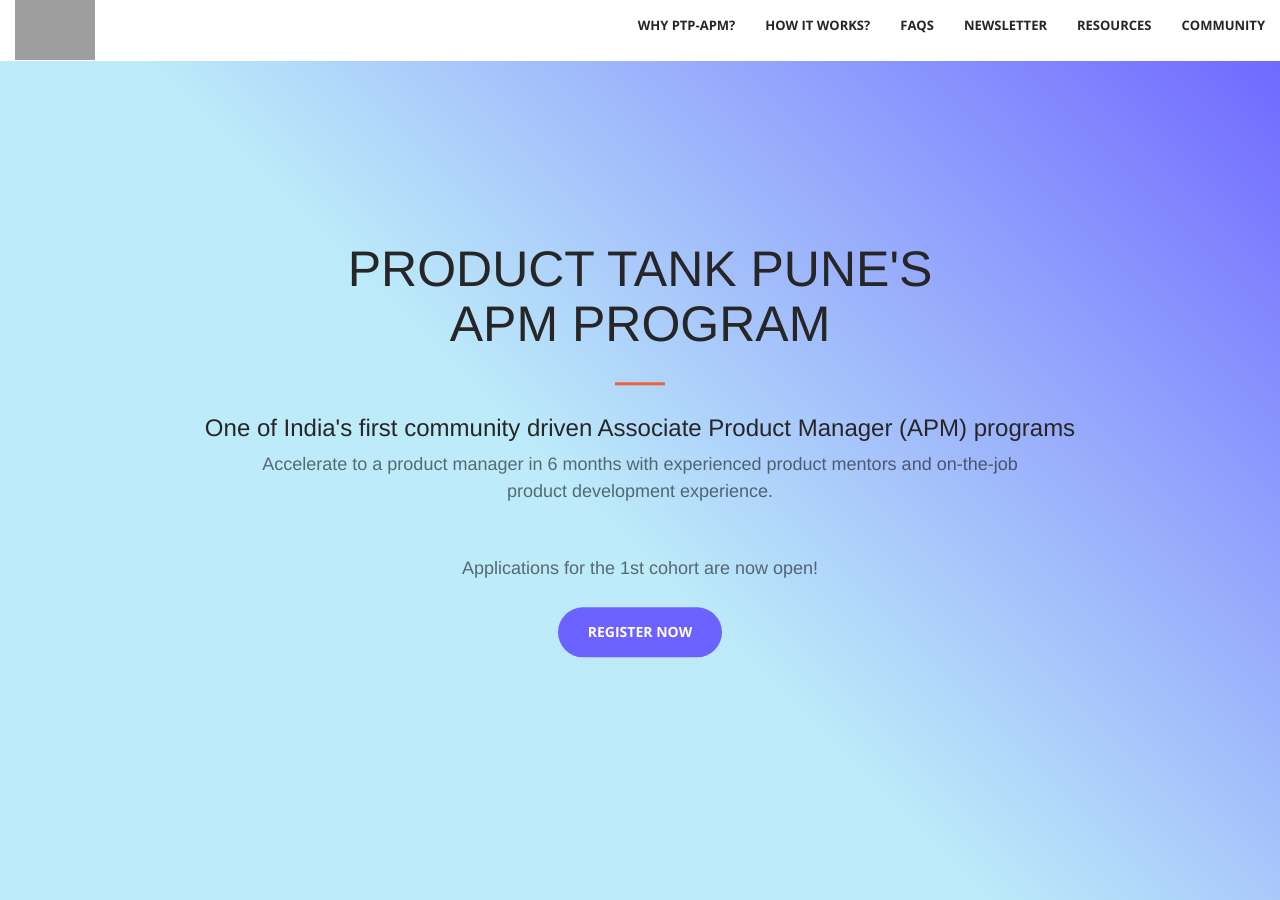
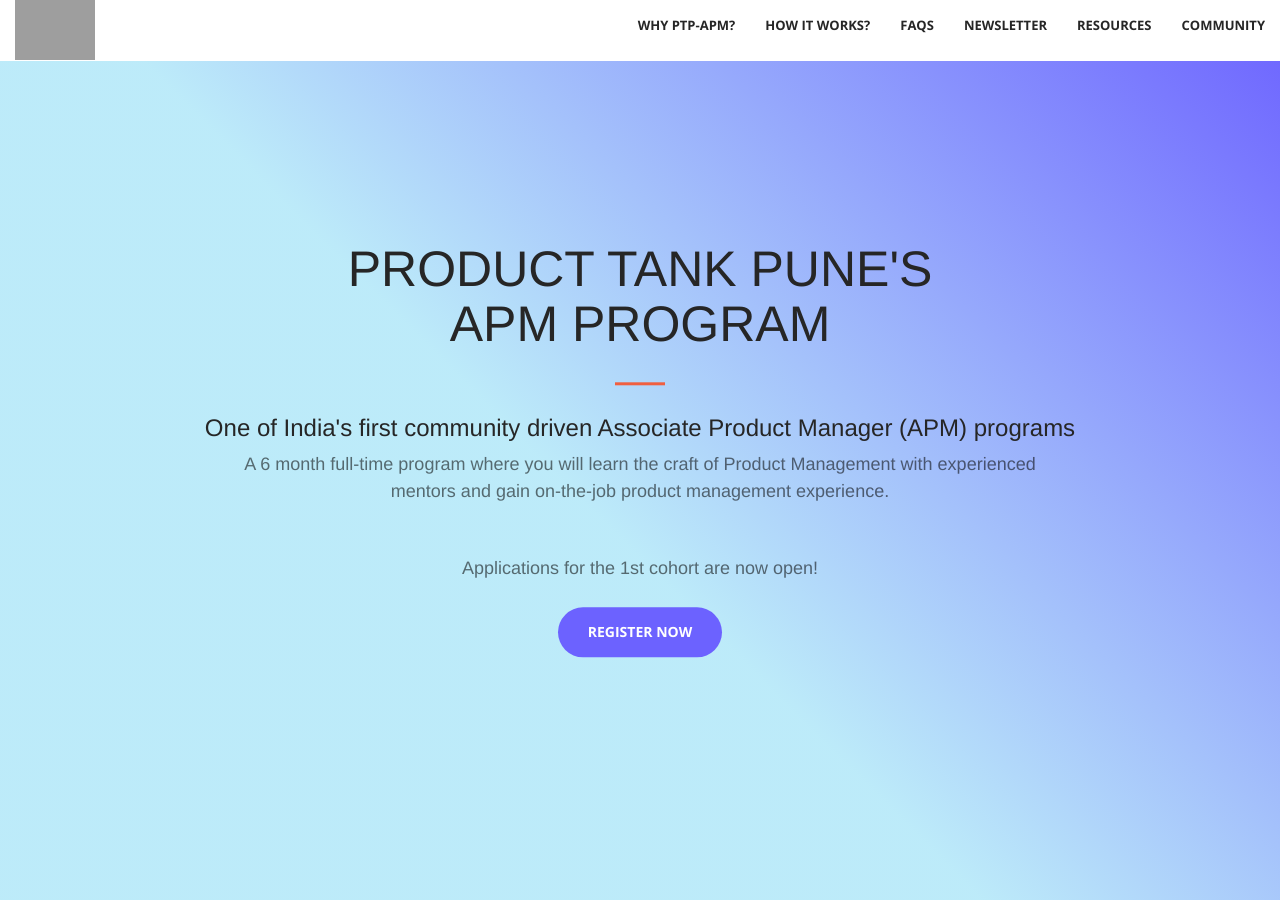
Before and after one commit to ProductTankPune/ptpapm, a Jekyll site: the page built from index.html, in a window 1280 px wide and 900 px high. Built offline with Jekyll 4.4.1, drawn with Linux system fonts in a browser that asks for light colours; some of the changed text lies outside the part shown; grey boxes are pictures that could not be loaded.

Commit message:
add more faqs

```diff
--- a/_includes/faqs.html
+++ b/_includes/faqs.html
@@ -19,7 +19,7 @@
 		  </div>
 		  <div id="collapse0" class="panel-collapse collapse" role="tabpanel" aria-labelledby="heading0">
 			<div class="panel-body px-3 mb-4">
-			  <p class="text-faded">The Product Tank Pune APM program is completely free for both the candidates as well as the participating companies. Product Tank Pune does not charge any fees for the program neither from the candidates nor from the companies. It is an initiative to open up more opportunities for PM candidates.</p>
+			  <p class="text-faded">The Product Tank Pune APM program is completely free for both the candidates as well as the participating companies. Product Tank Pune does not charge any fees for the program either from the candidates or from the companies. It is an initiative to open up more opportunities for PM candidates.</p>
 
 			</div>
 		  </div>
@@ -65,10 +65,26 @@ Is this similar to an internship?
 		  </div>
 		  <div id="collapse3" class="panel-collapse collapse" role="tabpanel" aria-labelledby="heading3">
 			<div class="panel-body px-3 mb-4">
-			  <p class="text-faded">Yes. This is very much similar to an internship but instead of just working on internship projects , you will be operating as a PM in full capacity. You will also receive weekly online mentorship and guidance throughout the duration of the program.</p>
+			  <p class="text-faded">This is very much similar to an internship but instead of just working on internship projects , you will be operating as a PM in full capacity. You will also receive weekly online mentorship and guidance throughout the duration of the program.</p>
 			</div>
 		  </div>
 		</div>
+
+		<div class="panel panel-default">
+		  <div class="panel-heading p-3 mb-3" role="tab" id="heading3">
+			<h3 class="panel-title">
+			  <a class="collapsed" role="button" title="" data-toggle="collapse" data-parent="#accordion" href="#collapse3" aria-expanded="true" aria-controls="collapse3">
+Is it guaranteed that I will be hired by the company post completion of the APM program?
+			  </a>
+			</h3>
+		  </div>
+		  <div id="collapse3" class="panel-collapse collapse" role="tabpanel" aria-labelledby="heading3">
+			<div class="panel-body px-3 mb-4">
+			  <p class="text-faded">The APM program does not guarantee that the company will hire you after the completion of the APM program. However, the guidance and the mentorship you receive from the mentors throughout the duration of the program will help you perform better on the job and increase the likelihood of you getting hired post the completion of the program.</p>
+			</div>
+		  </div>
+		</div>
+
 
 		<div class="panel panel-default">
 		  <div class="panel-heading p-3 mb-3" role="tab" id="heading4">
@@ -95,6 +111,38 @@ What kind of candidates are you looking for?
 		</div>
 
 
+		<div class="panel panel-default">
+		  <div class="panel-heading p-3 mb-3" role="tab" id="heading3">
+			<h3 class="panel-title">
+			  <a class="collapsed" role="button" title="" data-toggle="collapse" data-parent="#accordion" href="#collapse3" aria-expanded="true" aria-controls="collapse3">
+How can my company get involved?
+			  </a>
+			</h3>
+		  </div>
+		  <div id="collapse3" class="panel-collapse collapse" role="tabpanel" aria-labelledby="heading3">
+			<div class="panel-body px-3 mb-4">
+			  <p class="text-faded">Companies willing to be a part of the program can reach out to us at producttankpune@gmail.com. We'd encourage product leads from your company to reach out to know more about how your company can get involved and help us create the next generation of product managers and a thriving product management industry in India.</p>
+			</div>
+		  </div>
+		</div>
+
+		<div class="panel panel-default">
+		  <div class="panel-heading p-3 mb-3" role="tab" id="heading3">
+			<h3 class="panel-title">
+			  <a class="collapsed" role="button" title="" data-toggle="collapse" data-parent="#accordion" href="#collapse3" aria-expanded="true" aria-controls="collapse3">
+How can I apply as a mentor?
+			  </a>
+			</h3>
+		  </div>
+		  <div id="collapse3" class="panel-collapse collapse" role="tabpanel" aria-labelledby="heading3">
+			<div class="panel-body px-3 mb-4">
+			  <p class="text-faded">We are looking for passionate product management enthusiasts who'd like to give back to the community through mentorship.If you'd like to sign up as a mentor, please apply <a href="https://docs.google.com/forms/d/e/1FAIpQLSckEdIFOZ97Eay0qihzxFjjxC3pv7ho4XfrKKjMbL37juv1yA/viewform" target="_blank">here</a></p>
+			</div>
+		  </div>
+		</div>
+
+
+
 	  </div>
 
   </div>
--- a/_includes/header.html
+++ b/_includes/header.html
@@ -4,7 +4,7 @@
             <h1 style="font-size:45px !important;">Product Tank Pune's <br> APM Program</h1>
             <hr>
             <h3 style="font-weight:400">One of India's first community driven Associate Product Manager (APM) programs</h3>
-	    <p>Accelerate to a product manager in 6 months with experienced product mentors and on-the-job product development experience.</p>
+	    <p>A 6 month full-time program where you will learn the craft of Product Management with experienced mentors and gain on-the-job product management experience.</p>
 	    <p>Applications for the 1st cohort are now open!</p>
             <a href="https://forms.gle/amuBVgeTcVf1yhudA" target="_blank" style="margin-top:-25px;" class="btn btn-primary btn-xl page-scroll">Register Now</a>
         </div>
```
